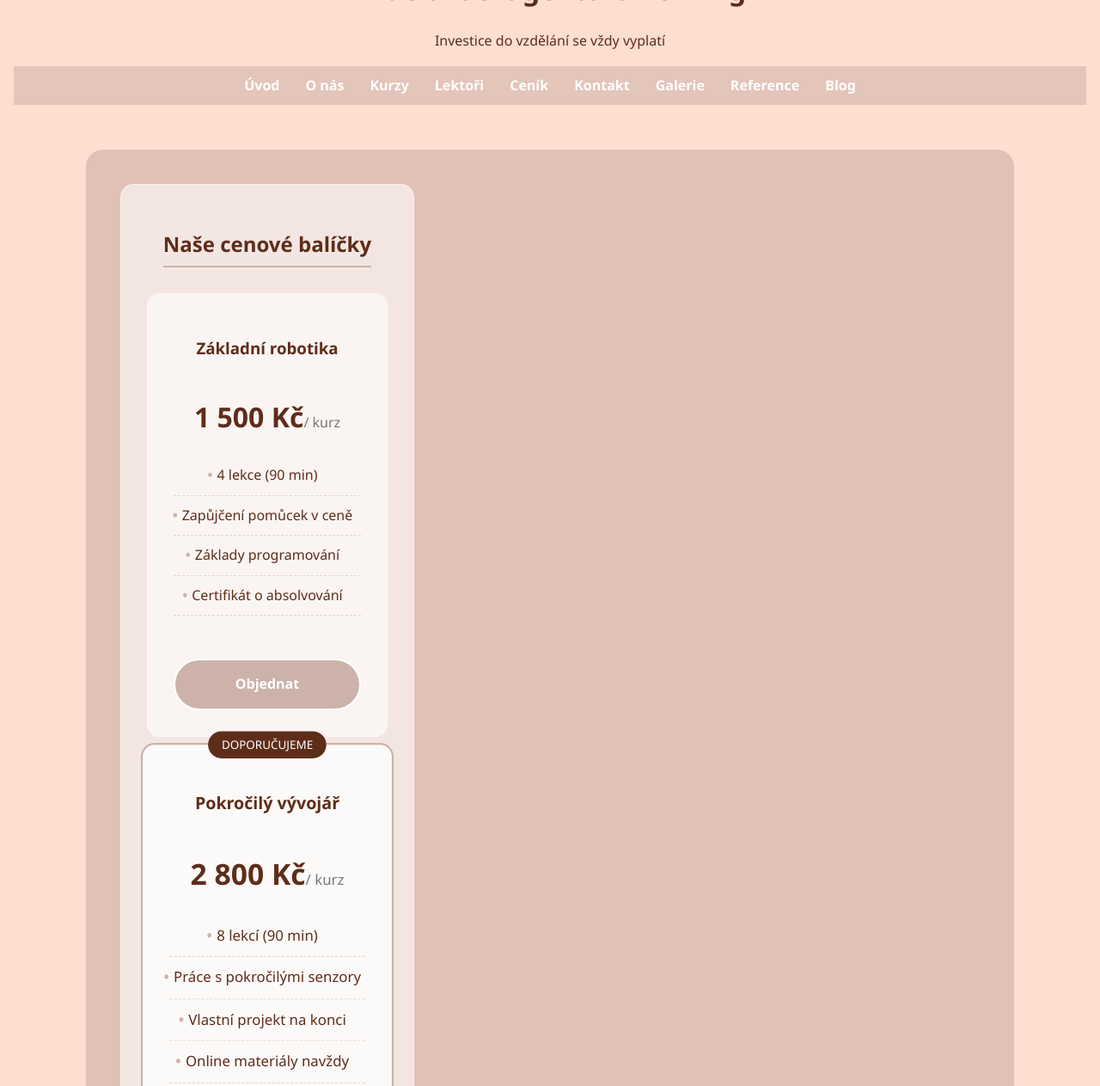
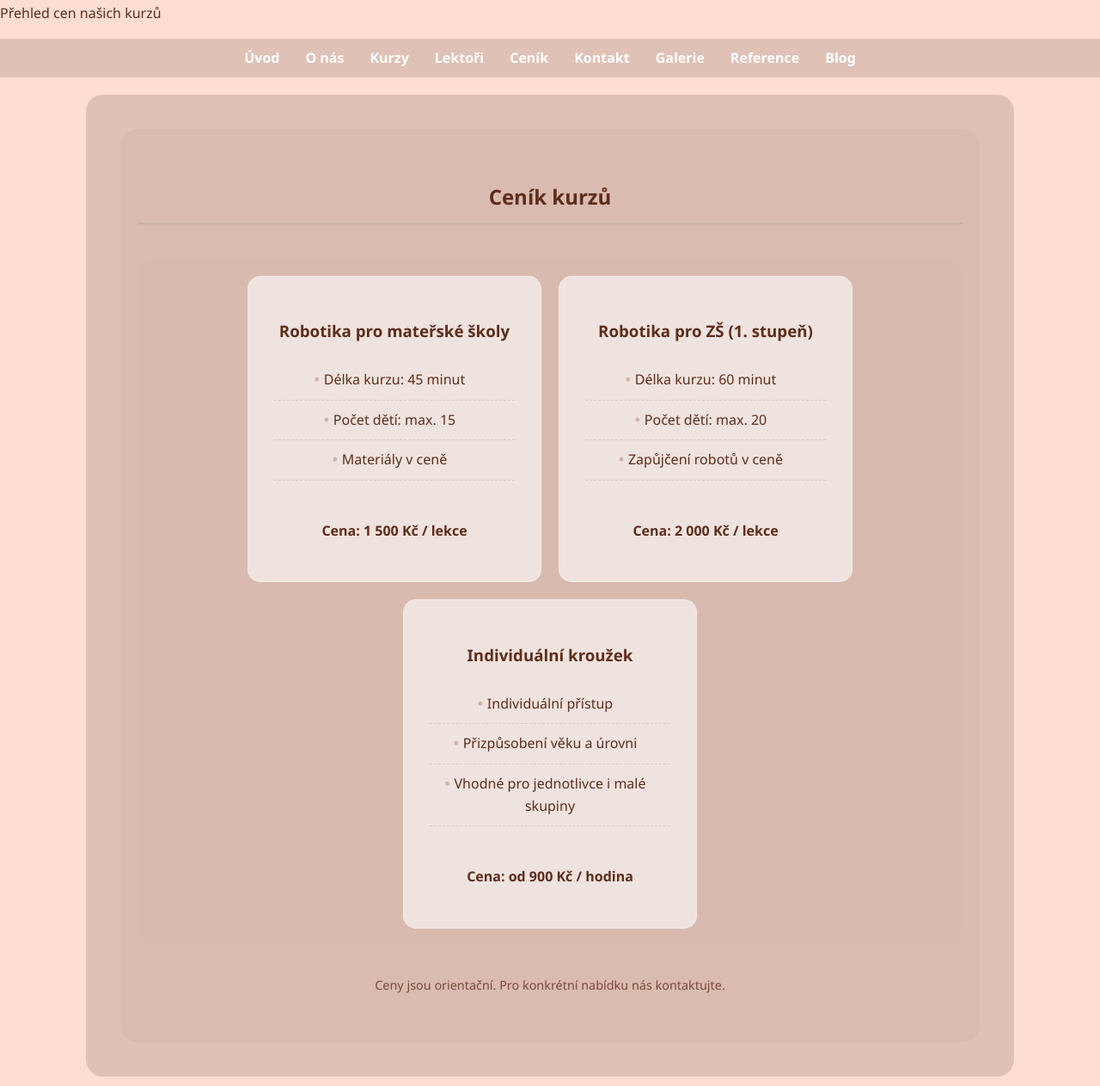
Before and after one commit to zuzicenek/educational-agency-website, a plain HTML site: page pricing.html in a window 1280 px wide. Shown: the part 91-1354 px from the top of the page at 86% size. Drawn offline with Linux system fonts and the light colour scheme.

Commit message:
Update pricing page layout and enhance styles for better readability

```diff
--- a/pricing.html
+++ b/pricing.html
@@ -11,7 +11,7 @@
 <header>
     <hgroup>
         <h1>Vzdělávací agentura Lerning</h1>
-            <p>Investice do vzdělání se vždy vyplatí</p>
+        <p>Přehled cen našich kurzů</p>
     </hgroup>
     <nav>
         <ul>
@@ -29,50 +29,52 @@
 </header>
 
 <main>
-        <article class="card pricing-card">
-        <section class="pricing-container">
-            <h2>Naše cenové balíčky</h2>
 
-            <div class="pricing-grid">
-                <div class="pricing-card">
-                    <h3>Základní robotika</h3>
-                    <div class="price">1 500 Kč<span>/ kurz</span></div>
+    <article>
+        <header>
+            <h2>Ceník kurzů</h2>
+        </header>
+
+        <!-- stejný wrapper jako u lektorů a referencí -->
+        <section class="lecturer">
+
+            <div class="card pricing-card">
+                <h3>Robotika pro mateřské školy</h3>
                 <ul>
-                        <li>4 lekce (90 min)</li>
-                        <li>Zapůjčení pomůcek v ceně</li>
-                        <li>Základy programování</li>
-                        <li>Certifikát o absolvování</li>
+                    <li>Délka kurzu: 45 minut</li>
+                    <li>Počet dětí: max. 15</li>
+                    <li>Materiály v ceně</li>
                 </ul>
-                    <a href="contact.html" class="cta-button">Objednat</a>
+                <p><strong>Cena: 1 500 Kč / lekce</strong></p>
             </div>
 
-                <div class="pricing-card featured">
-                    <div class="badge">Doporučujeme</div>
-                    <h3>Pokročilý vývojář</h3>
-                    <div class="price">2 800 Kč<span>/ kurz</span></div>
+            <div class="card pricing-card">
+                <h3>Robotika pro ZŠ (1. stupeň)</h3>
                 <ul>
-                        <li>8 lekcí (90 min)</li>
-                        <li>Práce s pokročilými senzory</li>
-                        <li>Vlastní projekt na konci</li>
-                        <li>Online materiály navždy</li>
+                    <li>Délka kurzu: 60 minut</li>
+                    <li>Počet dětí: max. 20</li>
+                    <li>Zapůjčení robotů v ceně</li>
                 </ul>
-                    <a href="contact.html" class="cta-button">Objednat</a>
+                <p><strong>Cena: 2 000 Kč / lekce</strong></p>
             </div>
 
-                <div class="pricing-card">
-                    <h3>Školní projekty</h3>
-                    <div class="price">Individuálně</div>
+            <div class="card pricing-card">
+                <h3>Individuální kroužek</h3>
                 <ul>
-                        <li>Školení pro celé sborovny</li>
-                        <li>Metodika pro učitele</li>
-                        <li>Pomoc s výběrem vybavení</li>
-                        <li>Dlouhodobá podpora</li>
+                    <li>Individuální přístup</li>
+                    <li>Přizpůsobení věku a úrovni</li>
+                    <li>Vhodné pro jednotlivce i malé skupiny</li>
                 </ul>
-                    <a href="contact.html" class="cta-button">Poptat cenu</a>
+                <p><strong>Cena: od 900 Kč / hodina</strong></p>
             </div>
-            </div>
+
         </section>
+
+        <footer>
+            <p>Ceny jsou orientační. Pro konkrétní nabídku nás kontaktujte.</p>
+        </footer>
     </article>
+
 </main>
 
 <footer>
--- a/style.css
+++ b/style.css
@@ -1,4 +1,3 @@
-/* General Styles */
 body {
     font-family: 'Segoe UI', Tahoma, Geneva, Verdana, sans-serif;
     line-height: 1.6;
@@ -13,7 +12,7 @@ body {
     background-attachment: fixed;
 }
 
-header {
+bbody > header {
     background-image: url('img/back.jpg');
     background-size: cover;
     background-position: center;
@@ -30,7 +29,7 @@ nav ul {
     display: flex;
     justify-content: center;
     flex-wrap: wrap;
-    background-color: rgba(217, 187, 176, 0.7);
+    background-color: rgba(217, 187, 176, 0.8);
     margin: 0;
 }
 
@@ -242,16 +241,19 @@ hr {
 }
 
 main article {
-    background: transparent;
-    border: none;
-    box-shadow: none;
+    background: rgba(217, 187, 176, 0.8);
+    padding: 20px;
+    border-radius: 20px;
+}
+main article > header {
+    background: none;
     padding: 0;
-    margin-bottom: 40px;
 }
 
-main section ul {
-    list-style: none;
-    padding: 0;
+main section {
+    background: rgba(217, 187, 176, 0.8);
+    padding: 20px;
+    border-radius: 20px;
 }
 
 main section ul li {
@@ -273,12 +275,9 @@ main section ul li::before {
 main article h2,
 main h2 {
     border-bottom: 2px solid #CCB2A8;
-    display: block;
-    padding-bottom: 5px;
-    margin-bottom: 20px;
-    width: fit-content;
-    margin-left: auto;
-    margin-right: auto;
+    padding-bottom: 10px;
+    margin: 40px 0 20px;
+    width: 100%;
     color: #5e2d1a;
     text-align: center;
 }
@@ -295,8 +294,3 @@ main h2 {
     transform: translateY(-5px);
     box-shadow: 0 10px 20px rgba(0,0,0,0.1);
 }
-main section {
-    background: none;
-    border: none;
-    box-shadow: none;
-}
```
Lines whose indentation alone changed are shown as unchanged.
